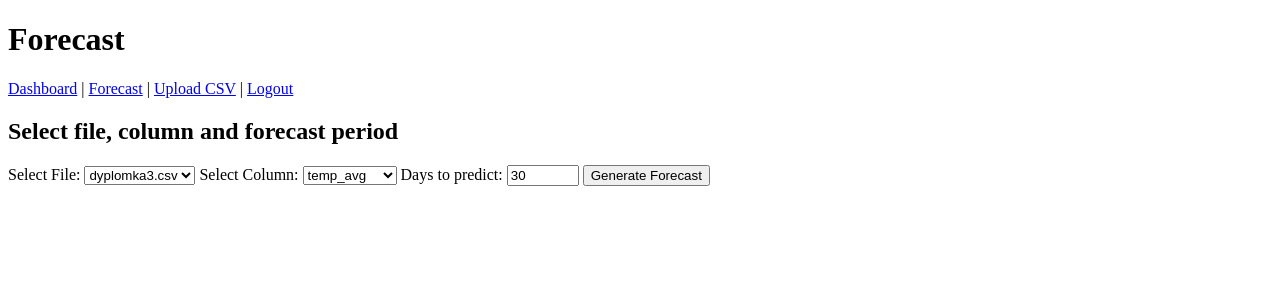
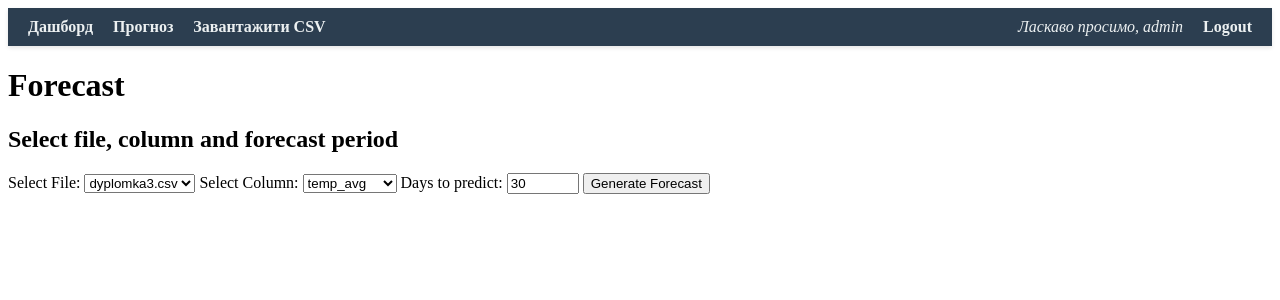
Before and after one commit to 0x399/BDR, a Flask app: page /forecast in a window 1280 px wide. Shown: the top 300 px of the page. Run offline with Flask 2, Linux system fonts and the light colour scheme; a user stored in the database is signed in; data comes from the database, SQL or seed files in the repository.

Commit message:
forecast warnings added

```diff
--- a/app.py
+++ b/app.py
@@ -310,6 +310,7 @@ def forecast():
     selected_file = None
     future_days = selected_column = None
     forecast_df = None
+    alerts = []  # список для попереджень
 
     if request.method == 'POST':
         file_id = int(request.form['file_id'])
@@ -321,19 +322,44 @@ def forecast():
             flash("Unauthorized access to file")
             return redirect(url_for('forecast'))
 
-        plot_data, forecast_df = generate_prophet_forecast_plot(file_record.filepath, future_days, selected_column)
+        plot_data, forecast_df = generate_prophet_forecast_plot(
+            file_record.filepath, future_days, selected_column
+        )
         selected_file = file_record
 
         # Store forecast data temporarily in session
         session['forecast_data'] = forecast_df.to_json(orient='split')
         session['forecast_filename'] = f"{file_record.filename}_forecast_{selected_column}.csv"
 
+        # Генерація рекомендацій
+        if forecast_df is not None and not forecast_df.empty:
+            latest_values = forecast_df.tail(5)
+            yhat_min = latest_values['yhat'].min()
+            yhat_max = latest_values['yhat'].max()
+            yhat_mean = latest_values['yhat'].mean()
+
+            if (selected_column == 'temp_min' or selected_column == 'temp_avg') and yhat_min < 0:
+                alerts.append("⚠ Очікується похолодання — накрийте рослини, утепліть техніку.")
+            if (selected_column == 'temp_max' or selected_column == 'temp_avg') and yhat_max > 30:
+                alerts.append("☀ Очікується спека — забезпечте полив і притінення.")
+            if selected_column == 'precipitation' and yhat_mean < 1:
+                alerts.append("💧 Низькі опади — можливий дефіцит вологи.")
+            if selected_column == 'wind' and yhat_max > 10:
+                alerts.append("💨 Потенційно сильний вітер — закріпіть легкі конструкції.")
+            if selected_column == 'pressure':
+                if yhat_min < 735:
+                    alerts.append("🌫 Низький тиск — можливе зростання вологості, хмарність.")
+                if yhat_max > 760:
+                    alerts.append("🌤 Високий тиск — ймовірна ясна, суха погода.")
+
     return render_template('forecast.html',
                            files=files,
                            plot_data=plot_data,
                            selected_file=selected_file,
                            selected_column=selected_column,
-                           future_days=future_days)
+                           future_days=future_days,
+                           alerts=alerts)
+
 
 
 @app.route('/download_forecast')
--- a/templates/forecast.html
+++ b/templates/forecast.html
@@ -4,16 +4,35 @@
     <meta charset="UTF-8">
     <title>Forecast</title>
     <link rel="stylesheet" href="{{ url_for('static', filename='styles.css') }}">
+    <style>
+        .alerts {
+            background-color: #fff8e1;
+            border-left: 4px solid #ff9800;
+            padding: 10px;
+            margin: 20px 0;
+        }
+        .alerts ul {
+            margin: 0;
+            padding-left: 1.2em;
+        }
+    </style>
 </head>
 <body>
+    <header class="navbar">
+        <nav class="navbar-content">
+            <div class="nav-left">
+                <a href="{{ url_for('dashboard') }}">Дашборд</a>
+                <a href="{{ url_for('forecast') }}">Прогноз</a>
+                <a href="{{ url_for('upload') }}">Завантажити CSV</a>
+            </div>
+            <div class="nav-right">
+                <span class="welcome-text">Ласкаво просимо, {{ current_user.username }}</span>
+                <a href="{{ url_for('logout') }}">Logout</a>
+            </div>
+        </nav>
+    </header>
+
     <h1>Forecast</h1>
-
-    <p>
-        <a href="{{ url_for('dashboard') }}">Dashboard</a> |
-        <a href="{{ url_for('forecast') }}">Forecast</a> |
-        <a href="{{ url_for('upload') }}">Upload CSV</a> |
-        <a href="{{ url_for('logout') }}">Logout</a>
-    </p>
 
     <h2>Select file, column and forecast period</h2>
     <form method="post">
@@ -50,6 +69,17 @@
         <p><a href="{{ url_for('download_forecast') }}" class="button">Download Forecast CSV</a></p>
     {% endif %}
 
+    {% if alerts %}
+        <div class="alerts">
+            <h3>Рекомендації:</h3>
+            <ul>
+                {% for msg in alerts %}
+                    <li>{{ msg }}</li>
+                {% endfor %}
+            </ul>
+        </div>
+    {% endif %}
+
     <!-- Spinner overlay -->
     <div id="loadingOverlay">
         <div id="spinner"></div>
```
